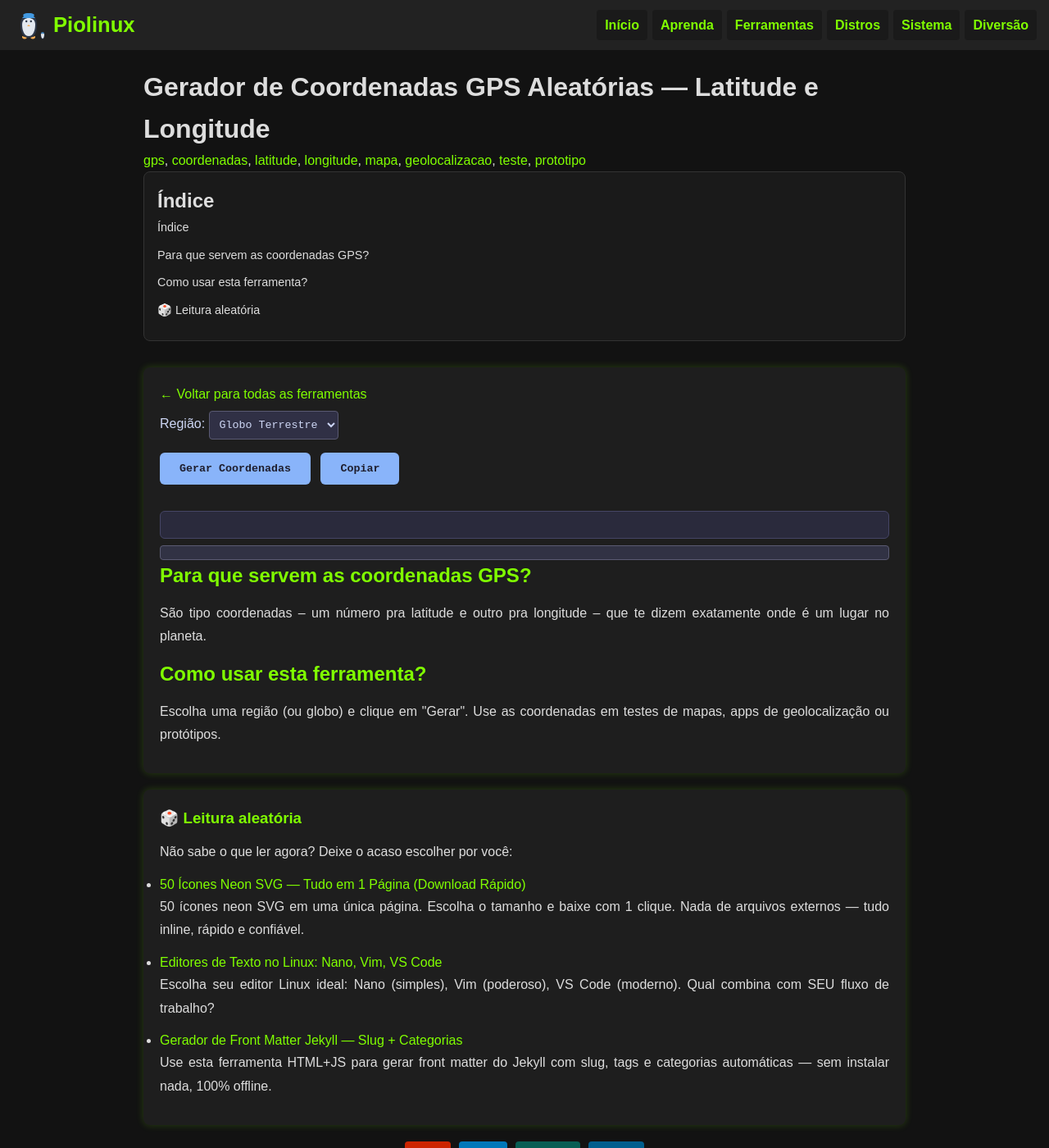
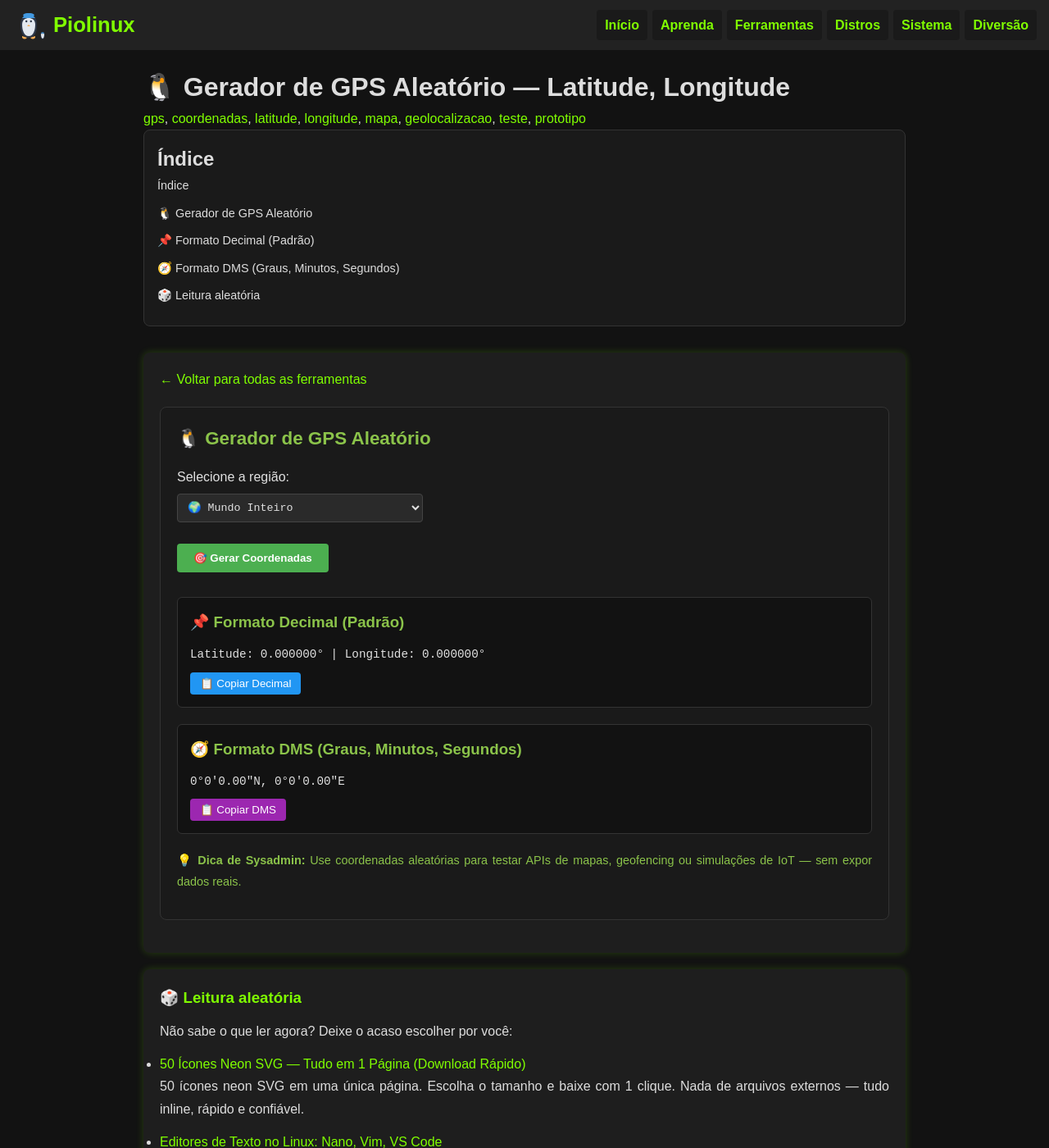
Before and after one commit to Piolinux/piolinux-site, a Jekyll site: the page built from _pages/tools/gps-coordinates-generator.html, in a window 1280 px wide and 1400 px high. Shown: the whole window at 82% size. Built offline with Jekyll 4.4.1, drawn with Linux system fonts in a browser that asks for light colours.

Commit message:
Update gps-coordinates-generator.html

```diff
--- a/_pages/tools/gps-coordinates-generator.html
+++ b/_pages/tools/gps-coordinates-generator.html
@@ -1,12 +1,11 @@
 ---
 layout: manual-seo
-title_custom: "Gerador de Coordenadas GPS Aleatórias — Latitude e Longitude | Piolinux"
+title_custom: "🐧 Gerador de GPS Aleatório — Latitude, Longitude | Piolinux"
 description_custom: "Crie pares aleatórios de latitude e longitude no globo ou por país. Ideal para testes de mapas, geolocalização e protótipos — sem API externa."
-title: "Gerador de Coordenadas GPS Aleatórias — Latitude e Longitude"
+title: "🐧 Gerador de GPS Aleatório — Latitude, Longitude"
 permalink: /ferramentas/gps-coordinates-generator/
 tags: [gps, coordenadas, latitude, longitude, mapa, geolocalizacao, teste, prototipo]
 ---
-
 
 
 {% include toc.html %}
@@ -16,27 +15,46 @@ tags: [gps, coordenadas, latitude, longitude, mapa, geolocalizacao, teste, proto
 <section class="tool-single-page">
   <a href="/ferramentas/" class="back-link">← Voltar para todas as ferramentas</a>
 
-  <div>
-    <label>Região:
-      <select id="regionSelect">
-        <option value="global">Globo Terrestre</option>
-        <option value="brazil">Brasil</option>
-        <option value="usa">Estados Unidos</option>
-        <option value="europe">Europa</option>
+  <div class="tool-container" style="background: #1a1a1a; padding: 20px; border-radius: 8px; border: 1px solid #333; margin: 20px 0;">
+  <h2 class="tool-title" style="color: #8bc34a; margin-top: 0; font-size: 1.4em;">🐧 Gerador de GPS Aleatório</h2>
+
+  <div style="margin: 16px 0;">
+    <label style="color: #e0e0e0; display: block; margin-bottom: 8px;">Selecione a região:</label>
+    <select id="regionSelect" style="background: #2a2a2a; color: #e0e0e0; padding: 8px; border: 1px solid #444; border-radius: 4px; width: 100%; max-width: 300px;">
+      <option value="global">🌍 Mundo Inteiro</option>
+      <option value="brazil">🇧🇷 Brasil</option>
+      <option value="usa">🇺🇸 EUA</option>
+      <option value="europe">🇪🇺 Europa</option>
     </select>
-    </label>
-    <button class="tool-button" onclick="generateGPS()">Gerar Coordenadas</button>
-    <button class="tool-button" onclick="copyGPS()">Copiar</button>
-    <div id="gpsResult" style="margin-top: 1rem; padding: 1rem; background: #2a2a3c; border: 1px solid #454565; border-radius: 6px; color: #a6e3a1; font-family: monospace; text-align: center; font-size: 1.2rem; font-weight: bold;"></div>
-    <div id="gpsDecimal" style="margin-top: 0.5rem; padding: 0.5rem; background: #313244; border: 1px solid #5a5a72; border-radius: 4px; color: #cdd6f4; font-family: monospace; font-size: 0.9rem;"></div>
   </div>
 
-  <div class="seo-content">
-    <h2>Para que servem as coordenadas GPS?</h2>
-    <p>São tipo coordenadas – um número pra latitude e outro pra longitude – que te dizem exatamente onde é um lugar no planeta.</p>
-    <h2>Como usar esta ferramenta?</h2>
-    <p>Escolha uma região (ou globo) e clique em "Gerar". Use as coordenadas em testes de mapas, apps de geolocalização ou protótipos.</p>
+  <button onclick="generateGPS()" style="background: #4caf50; color: white; border: none; padding: 10px 20px; margin: 10px 0; border-radius: 4px; cursor: pointer; font-weight: bold;">
+    🎯 Gerar Coordenadas
+  </button>
 
+  <div style="margin: 20px 0; padding: 15px; background: #121212; border-radius: 6px; border: 1px solid #333;">
+    <h3 style="color: #8bc34a; margin-top: 0;">📌 Formato Decimal (Padrão)</h3>
+    <p id="gpsDecimal" style="font-family: monospace; font-size: 1.1em; color: #e0e0e0; margin: 0;">
+      Latitude: 0.000000° | Longitude: 0.000000°
+    </p>
+    <button onclick="copyGPS('decimal')" style="background: #2196F3; color: white; border: none; padding: 6px 12px; border-radius: 4px; cursor: pointer; margin-top: 8px;">
+      📋 Copiar Decimal
+    </button>
+  </div>
+
+  <div style="margin: 20px 0; padding: 15px; background: #121212; border-radius: 6px; border: 1px solid #333;">
+    <h3 style="color: #8bc34a; margin-top: 0;">🧭 Formato DMS (Graus, Minutos, Segundos)</h3>
+    <p id="gpsDMS" style="font-family: monospace; font-size: 1.1em; color: #e0e0e0; margin: 0;">
+      0°0'0.00"N, 0°0'0.00"E
+    </p>
+    <button onclick="copyGPS('dms')" style="background: #9c27b0; color: white; border: none; padding: 6px 12px; border-radius: 4px; cursor: pointer; margin-top: 8px;">
+      📋 Copiar DMS
+    </button>
+  </div>
+
+  <p style="font-size: 0.9em; color: #8bc34a; margin-top: 16px;">
+    💡 <strong>Dica de Sysadmin:</strong> Use coordenadas aleatórias para testar APIs de mapas, geofencing ou simulações de IoT — sem expor dados reais.
+  </p>
 </div>
 </section>
 
@@ -53,41 +71,65 @@ tags: [gps, coordenadas, latitude, longitude, mapa, geolocalizacao, teste, proto
 
 
 
-
 <script>
 function generateGPS() {
     const region = document.getElementById('regionSelect').value;
     let lat, lng;
 
-  switch(region) {
-    case 'brazil':
-      lat = -15.7801 + (Math.random() * 30 - 15); // aprox. -33.75 a 5.27
-      lng = -56.0 + (Math.random() * 40 - 20);   // aprox. -73.99 a -34.79
-      break;
-    case 'usa':
-      lat = 37.0902 + (Math.random() * 20 - 10); // aprox. 25 a 49
-      lng = -95.7129 + (Math.random() * 40 - 20); // aprox. -124 a -67
-      break;
-    case 'europe':
-      lat = 48.6908 + (Math.random() * 20 - 10); // aprox. 36 a 71
-      lng = 9.1406 + (Math.random() * 30 - 15);  // aprox. -25 a 45
-      break;
-    default: // global
-      lat = Math.random() * 180 - 90;
-      lng = Math.random() * 360 - 180;
-  }
+    // Limites geográficos REAIS (fonte: dados oficiais)
+    const regions = {
+        'brazil': { lat: [-33.75, 5.27], lng: [-73.99, -34.79] },
+        'usa': { lat: [24.3963, 49.3843], lng: [-125.0, -66.9346] },
+        'europe': { lat: [35.0, 71.0], lng: [-25.0, 45.0] },
+        'global': { lat: [-90, 90], lng: [-180, 180] }
+    };
+
+    const limits = regions[region];
+    lat = limits.lat[0] + (Math.random() * (limits.lat[1] - limits.lat[0]));
+    lng = limits.lng[0] + (Math.random() * (limits.lng[1] - limits.lng[0]));
 
     const latFixed = lat.toFixed(6);
     const lngFixed = lng.toFixed(6);
 
+    // Formato Decimal (padrão)
+    document.getElementById('gpsDecimal').innerText = `Latitude: ${latFixed}° | Longitude: ${lngFixed}°`;
+
+    // Formato DMS (Graus, Minutos, Segundos) — útil para GPS real
+    const dmsLat = decimalToDMS(lat, 'lat');
+    const dmsLng = decimalToDMS(lng, 'lng');
+    document.getElementById('gpsDMS').innerText = `${dmsLat}, ${dmsLng}`;
+
+    // Copiar formato decimal por padrão
     document.getElementById('gpsResult').innerText = `${latFixed}, ${lngFixed}`;
-  document.getElementById('gpsDecimal').innerText = `Latitude: ${latFixed}° | Longitude: ${lngFixed}°`;
 }
 
-function copyGPS() {
-  const coords = document.getElementById('gpsResult').innerText;
-  if (coords) {
-    navigator.clipboard.writeText(coords).then(() => alert('✅ Copiado: ' + coords));
+function decimalToDMS(decimal, type) {
+    const absolute = Math.abs(decimal);
+    const degrees = Math.floor(absolute);
+    const minutes = Math.floor((absolute - degrees) * 60);
+    const seconds = ((absolute - degrees - minutes/60) * 3600).toFixed(2);
+
+    let direction = '';
+    if (type === 'lat') direction = decimal >= 0 ? 'N' : 'S';
+    if (type === 'lng') direction = decimal >= 0 ? 'E' : 'W';
+
+    return `${degrees}°${minutes}'${seconds}"${direction}`;
+}
+
+function copyGPS(format = 'decimal') {
+    let text = '';
+    if (format === 'decimal') {
+        text = document.getElementById('gpsResult').innerText;
+    } else {
+        text = document.getElementById('gpsDMS').innerText;
+    }
+
+    if (text && !text.includes('undefined')) {
+        navigator.clipboard.writeText(text).then(() => {
+            alert(`✅ Copiado: ${text}`);
+        }).catch(() => {
+            alert('❌ Falha ao copiar. Tente manualmente.');
+        });
     }
 }
 </script>
```
Lines whose indentation alone changed are shown as unchanged.
